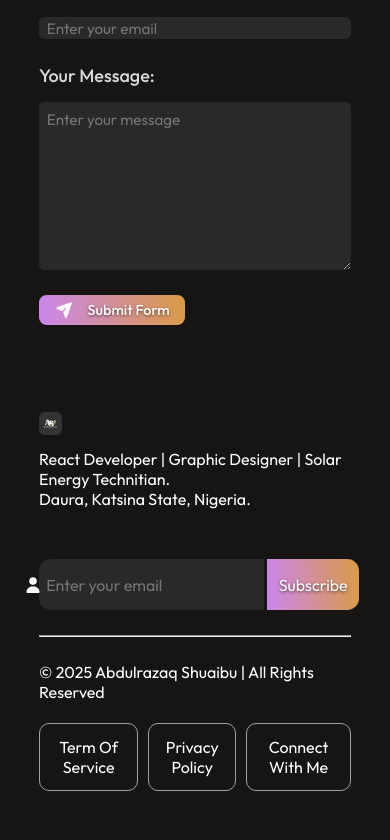
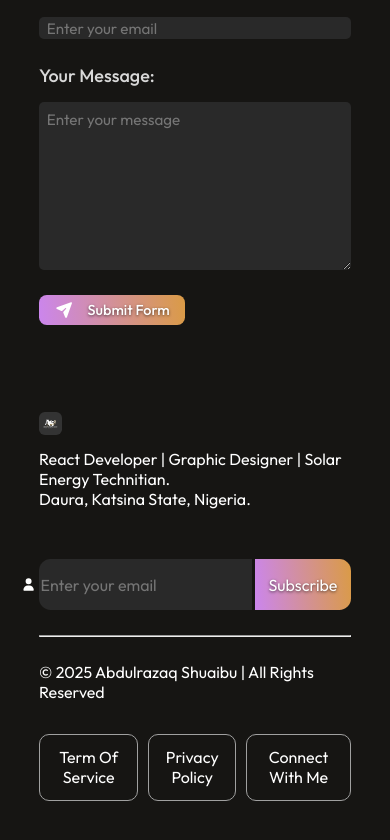
Before and after one commit to SAOMEIZA01/my-react-portfolio, a React (Vite) app: page / in a window 390 px wide. Shown: the part 5296-6136 px from the top of the page. Built offline with nearby package versions, Linux system fonts and the light colour scheme.

Commit message:
footer style updated

```diff
--- a/src/Components/Footer/Footer.css
+++ b/src/Components/Footer/Footer.css
@@ -28,14 +28,15 @@
     justify-content: center;
     gap: 5px;
     width: 64.5%;
-    padding: 1.8vh 2.1vw;
+    padding: 1.8vh 2.5vw 1.8vh 1vw;
     border-radius: 3vw 0 0 3vw;
     margin-right: 1px;
     background: #292929;
     padding-right: 4vw;
+    font-size: 1rem;
 }
 .user-icon {
-    margin-left: 0.7vw;
+    margin-left: 1.5vw;
 }
 .footer-email-input input {
     outline: none;
@@ -55,7 +56,7 @@
     align-items: center;
     justify-content: center;
     font-size: 1rem;
-    padding: 1.8vh 3vw;
+    padding: 1.8vh 1.5vw;
     border-radius: 0 3vw 3vw 0;
     background: linear-gradient(264deg, #DB9C3D -5.09%, #CA84F8 106.28%);
     text-shadow: 0 1px 3px rgba(0,0,0,0.6);
@@ -102,11 +103,12 @@
         gap: 0.5vw;
     }
     .footer-email-input {
-        padding: 1.8vh auto;
+        padding: 1.8vh 2vw 1.8vh 1vw;
         gap: 1.5vw;
     }
     .user-icon {
         margin-left: 1.5vw;
+        font-size: clamp(0.8rem, 2.5vw, 1rem);
     }
     /*.footer-email-input {
         width: 70%;
@@ -129,11 +131,11 @@
     .footer-bottom {
         display: flex;
         flex-direction: column;
-        margin-bottom: 50px;
-        font-size: 16px;
+        margin-bottom: 5vh;
+        font-size: 1rem;
     }
     .footer-bottom-left {
-        margin-bottom: 15px;
+        margin-bottom: 3vh;
     }
     .footer-bottom-right {
         gap: 2.5vw;
```
